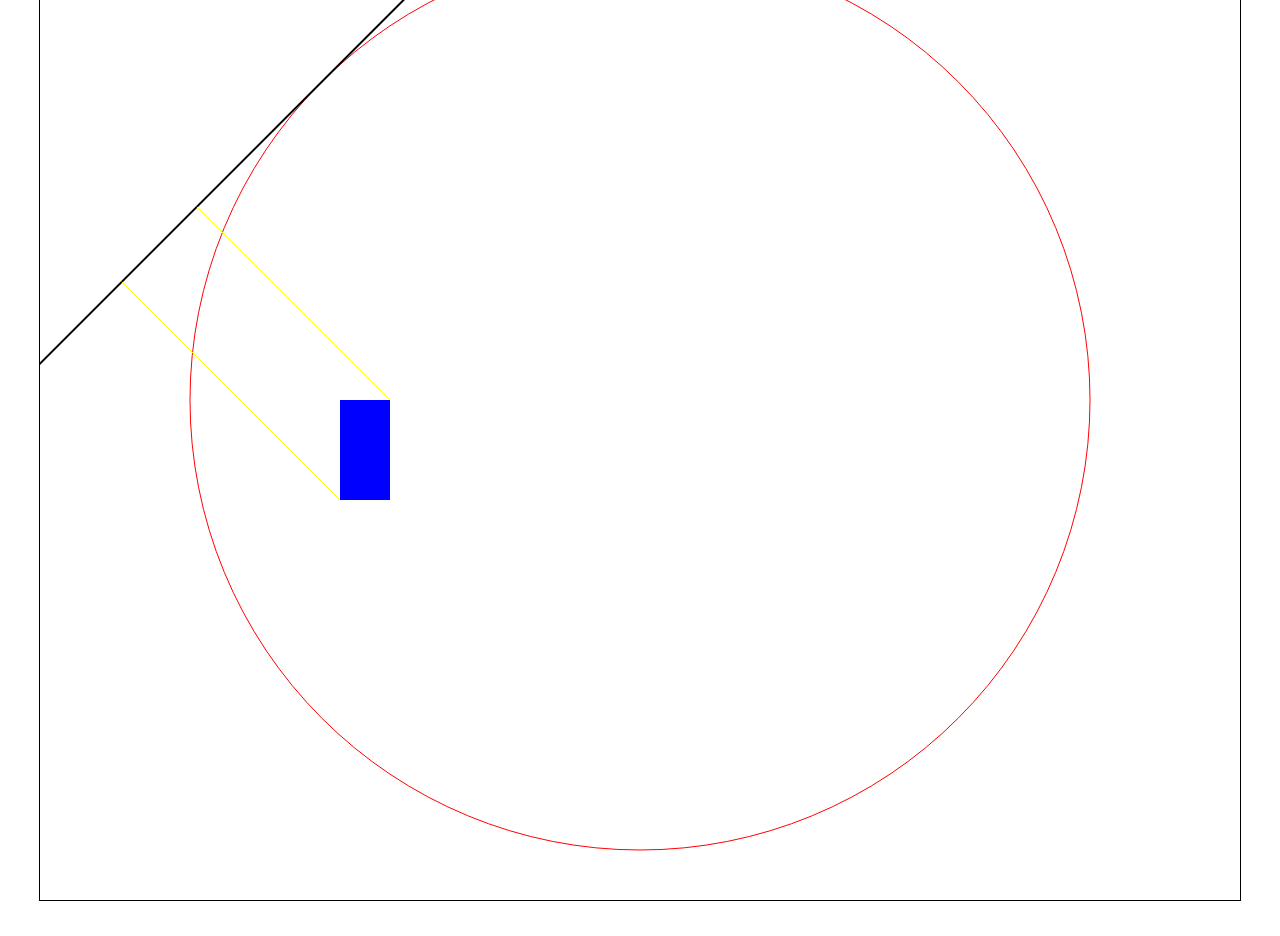
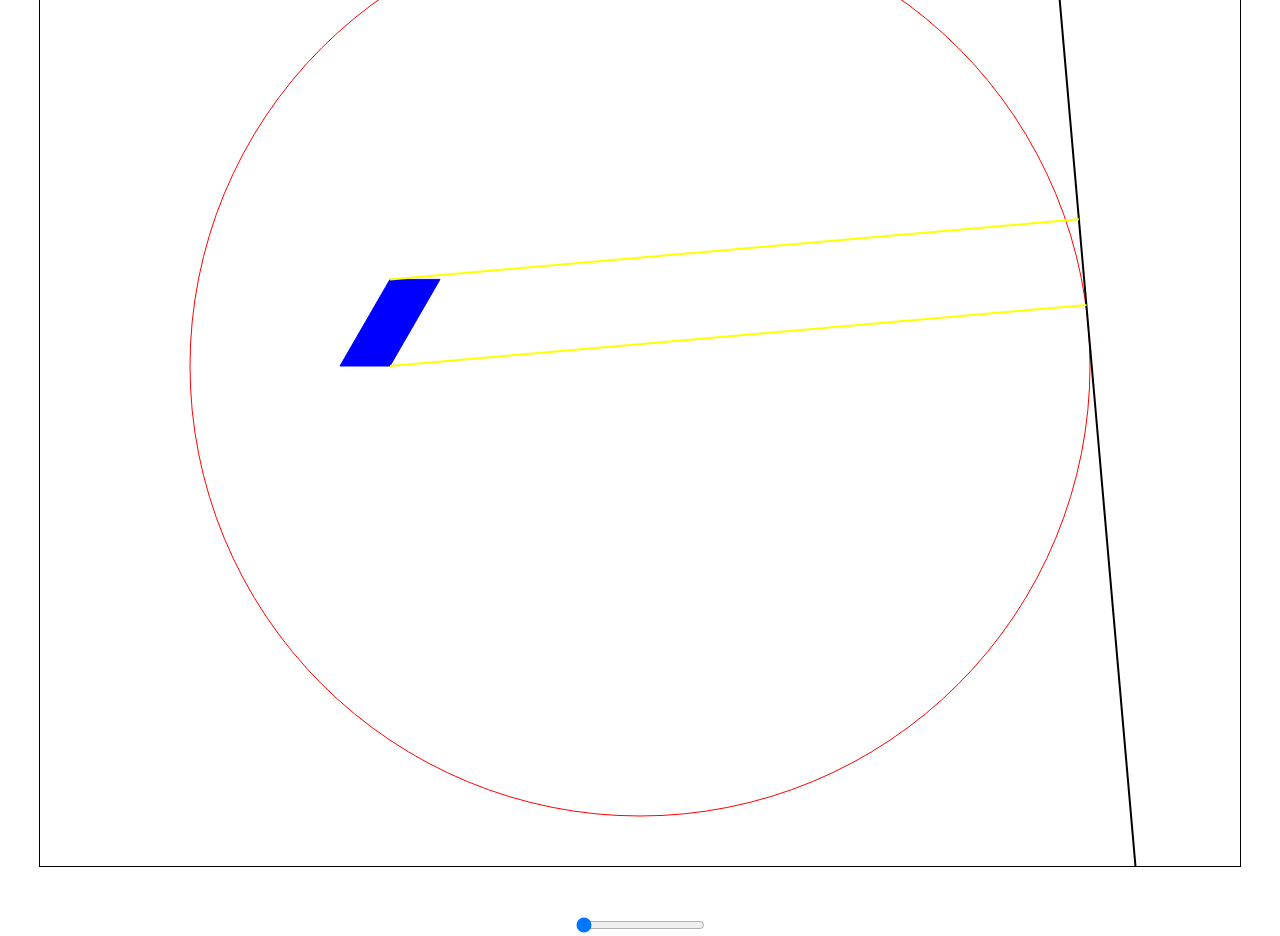
Before and after one commit to Gabrield7/solar-game-prototype, a plain HTML site: page index.html in a window 1280 px wide. Before the commit the page ends 901 px from the top, so only its background shows below. Drawn offline with Linux system fonts and the light colour scheme.

Commit message:
feat: transform panel in parallelogram and add angle control

```diff
--- a/index.html
+++ b/index.html
@@ -26,6 +26,9 @@
                 <div class="solar-panel"></div>
             </div>
         </section> -->
+        <label>
+            <input type="range" id="angleControl" min="5" max="175" value="0">
+        </label>
     </section>
     <script src="./scripts/main.js" type="module"></script>
 </body>
--- a/scripts/Panel.js
+++ b/scripts/Panel.js
@@ -1,25 +1,47 @@
 export class SolarPanel {
-    constructor(recX, recY, recW, recH, color = "blue", fillStyle = null) {
-        this.recX = recX;
-        this.recY = recY;
-        this.recW = recW;
-        this.recH = recH;
+    constructor(rx, ry, base, side, angle, color = "blue") {
+        this.rx = rx;               // X position of the panel
+        this.ry = ry;               // Y position of the panel
+        this.base = base;           // Horizontal base length
+        this.side = side;           // Inclined side length
+        this.angle = angle;         // Inclination angle in degrees
         this.color = color;
-        this.fillStyle = fillStyle;
+        this.vertices = [];         // Stores the parallelogram vertices
     }
 
     draw(ctx) {
+        const rad = this.angle * Math.PI / 180;
+
+        // Horizontal base vector
+        const vx = this.base;
+        const vy = 0;
+
+        // Inclined side vector (based on the angle)
+        const hx = this.side * Math.cos(rad);
+        const hy = -this.side * Math.sin(rad); // upward inclination
+
+        // Define the four vertices of the parallelogram (clockwise)
+        const A = [this.rx, this.ry];                       // Top-left
+        const B = [this.rx + vx, this.ry + vy];             // Top-right
+        const C = [B[0] + hx, B[1] + hy];                   // Bottom-right
+        const D = [A[0] + hx, A[1] + hy];                   // Bottom-left
+
+        // Store vertices
+        this.vertices = [A, B, C, D];
+
+        // Draw the parallelogram
+        ctx.beginPath();
+        ctx.moveTo(...A);
+        ctx.lineTo(...B);
+        ctx.lineTo(...C);
+        ctx.lineTo(...D);
+        ctx.closePath();
+
         ctx.fillStyle = this.color;
-        ctx.fillRect(this.recX, this.recY, this.recW, this.recH);
-    }
-
-    getVertices() {
-        return [
-            [this.recX, this.recY], // top-left
-            [this.recX + this.recW, this.recY], // top-right
-            [this.recX, this.recY + this.recH], // bottom-left
-            [this.recX + this.recW, this.recY + this.recH], // bottom-right
-        ];
+        ctx.fill();
+        ctx.strokeStyle = this.color;
+        ctx.lineWidth = 1;
+        ctx.stroke();
     }
 
     toRadians(deg) {
@@ -44,7 +66,7 @@ export class SolarPanel {
         };
     }
 
-    vertexIntersection(vx, vy, px, py, angleDeg) {
+    getVertexIntersection(vx, vy, px, py, angleDeg) {
         const line1 = this.explicitLine(vx, vy, angleDeg);
         const line2 = this.explicitLine(px, py, angleDeg + 90);
 
@@ -60,33 +82,40 @@ export class SolarPanel {
         return { x, y: line1.m * x + line1.b };
     }
 
-    getCandidates(cx, cy, radius, angleDeg) {
-        const angleRad = -this.toRadians(angleDeg);
-        const dirX = Math.cos(-angleRad);
-        const dirY = Math.sin(-angleRad);
+    drawOuterLines(ctx, cx, cy, radius, angleDeg) {
+        // 1) compute tangent point on circle
         const { x: px, y: py } = this.getTangentPoint(cx, cy, radius, angleDeg);
+        // 2) build list of { vx, vy, ix, iy }
+        const lines = this.vertices.map(([vx, vy]) => {
+            const { x: ix, y: iy } = this.getVertexIntersection(vx, vy, px, py, angleDeg);
+            return { vx, vy, ix, iy };
+        });
 
-        return this.getVertices().map(([vx, vy]) => {
-            const { x: ix, y: iy } = this.vertexIntersection(vx, vy, px, py, angleDeg);
-            const proj = (ix - vx) * dirX + (iy - vy) * dirY;
-            return { vx, vy, ix, iy, proj };
-        });
-    }
+        // 3) brute-force all pairs to find max-distance pair
+        let maxDist2 = -Infinity;
+        let pair = [lines[0], lines[1]];
 
-    drawTangentLines(ctx, cx, cy, radius, angleDeg) {
-        const candidates = this.getCandidates(cx, cy, radius, angleDeg);
+        for (let i = 0; i < lines.length; i++) {
+            for (let j = i + 1; j < lines.length; j++) {
+                const a = lines[i], b = lines[j];
+                const dx = a.ix - b.ix, dy = a.iy - b.iy;
+                const dist2 = dx*dx + dy*dy;
+                if (dist2 > maxDist2) {
+                maxDist2 = dist2;
+                pair = [a, b];
+                }
+            }
+        }
 
-        const [outer1, outer2] = candidates
-            .sort((a, b) => b.proj - a.proj)
-            .slice(0, 2);
-
-        [outer1, outer2].forEach(({ vx, vy, ix, iy }) => {
+        // 4) draw the two farthest lines
+        pair.forEach(({ vx, vy, ix, iy }) => {
             ctx.beginPath();
             ctx.moveTo(vx, vy);
             ctx.lineTo(ix, iy);
             ctx.strokeStyle = "yellow";
-            ctx.lineWidth = 1;
+            ctx.lineWidth = 2;
             ctx.stroke();
         });
     }
+
 }
--- a/scripts/main.js
+++ b/scripts/main.js
@@ -9,7 +9,7 @@ const cx = 600;
 const cy = 500;
 const radius = 450;
 
-const angle = 135; // line direction (degrees)
+let angle = 5; // line direction (degrees)
 const tangentLineLength = 3000;
 
 const circle = new SolarTrajectory(cx, cy, radius);
@@ -20,9 +20,26 @@ circle.drawTangentLine(ctx, angle, tangentLineLength);
 // Solar Panel (Rectangle)
 const rx = 300;
 const ry = 500;
-const recW = 50;
-const recH = 100;
+const base = 50;
+const side = 100;
+const panelAngle = 60;
 
-const panel = new SolarPanel(rx, ry, recW, recH);
+const panel = new SolarPanel(rx, ry, base, side, panelAngle);
 panel.draw(ctx);
-panel.drawTangentLines(ctx, cx, cy, radius, angle);
+//panel.drawParallelogramByLengths(ctx, rx, ry, recW, recH, 60);
+panel.drawOuterLines(ctx, cx, cy, radius, angle);
+
+document.getElementById("angleControl").addEventListener("input", (e) => {
+    angle = parseFloat(e.target.value);
+    redraw();
+});
+
+function redraw() {
+    ctx.clearRect(0, 0, canvas.width, canvas.height);
+
+    circle.draw(ctx);
+    circle.drawTangentLine(ctx, angle, tangentLineLength);
+    // Exemplo: desenhar painel e tangentes
+    panel.draw(ctx);
+    panel.drawOuterLines(ctx, cx, cy, radius, angle);
+}
--- a/style.css
+++ b/style.css
@@ -1,6 +1,7 @@
 .wrapper {
     height: 100vh;
     display: flex;
+    flex-direction: column;
     justify-content: center;
     align-items: center;
 }
@@ -12,7 +13,11 @@
     gap: 10px;
 }
 
-.string{
+#angleControl{
+    margin-top: 50px;
+}
+
+/* .string{
     display: flex;
     gap: 10px;
     width: max-content;
@@ -36,4 +41,4 @@
     border: 1px solid red;
     left: -225px;
     top: -200px;
-}
+} */
```
